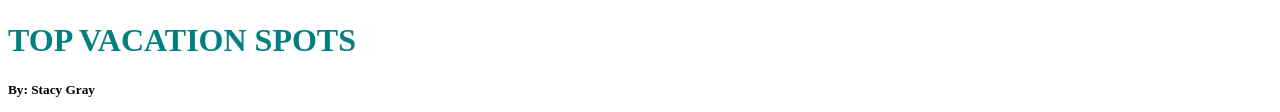
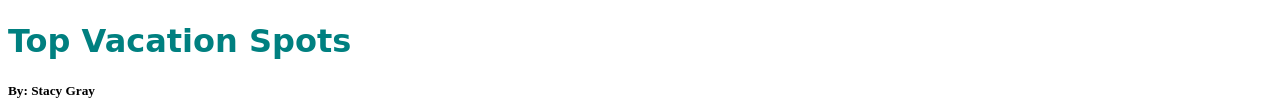
Before and after one commit to OscarSammm/CSS-SETUP-AND-SELECTORS, a plain HTML site: page index.html in a window 1280 px wide. Shown: the part 311-423 px from the top of the page. Drawn offline with Linux system fonts and the light colour scheme.

Commit message:
update intex.html

```diff
--- a/index.html
+++ b/index.html
@@ -10,7 +10,7 @@
 
 <body>
   <img src="https://content.codecademy.com/courses/freelance-1/unit-2/explorer.jpeg" />
-  <h1 class="title uppercase">Top Vacation Spots</h1>
+  <h1 class="title cursive and capitalize">Top Vacation Spots</h1>
   <h5>By: Stacy Gray</h5>
   <h6 class="publish-time">Published: 2 Days Ago</h6>
   <p style="font-family: Arial;">
```
